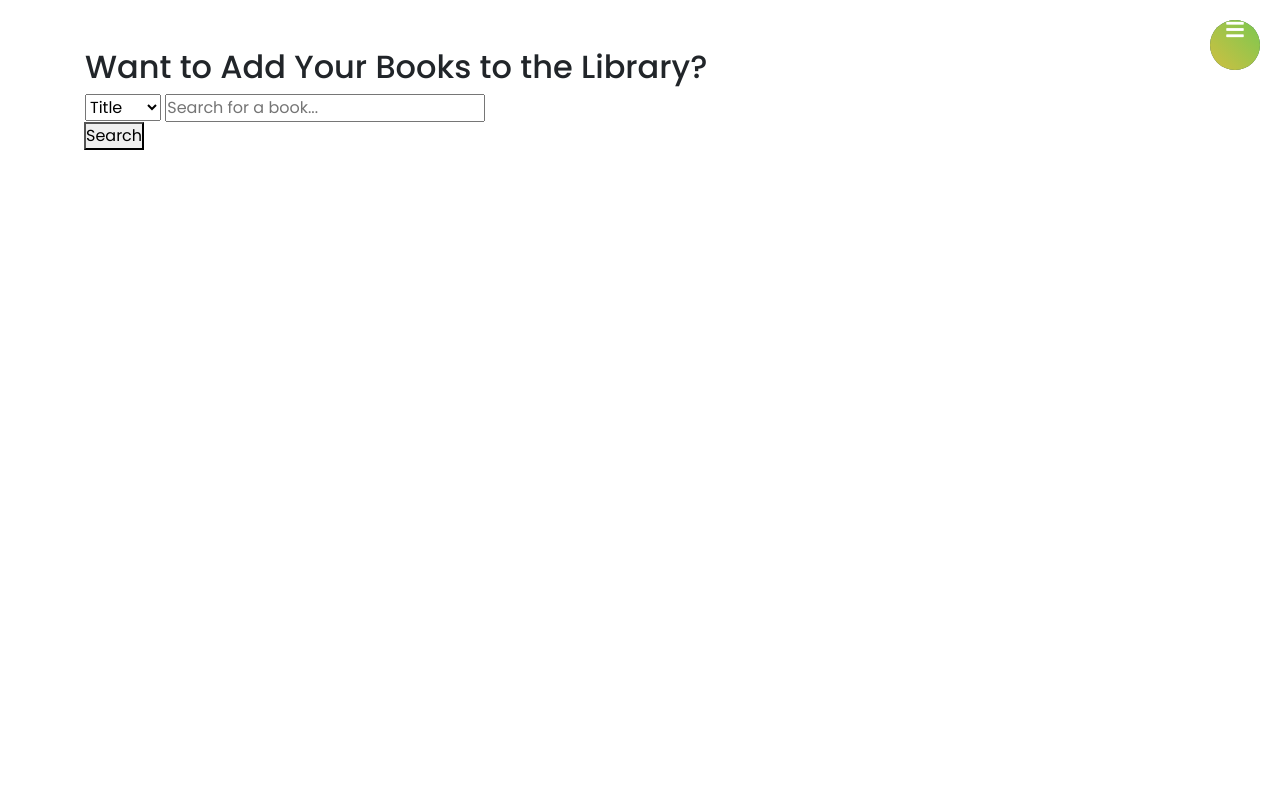
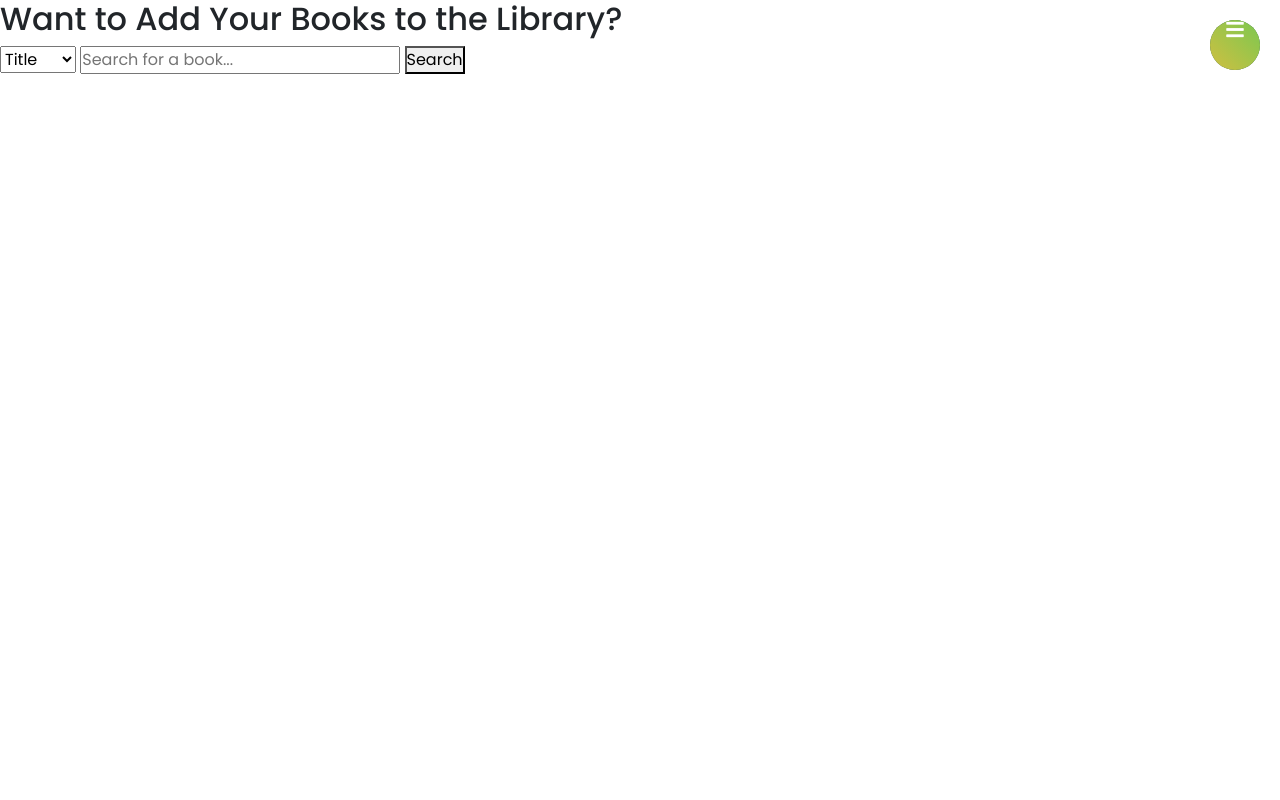
Before and after one commit to SidneyEdwards/GreenPage, a Node server app: page /add in a window 1280 px wide. Run offline with Node 20, Linux system fonts and the light colour scheme; the visitor is signed in with stand-in values (Sample User, id 1); data comes from the database, SQL or seed files in the repository; some libraries are stand-ins or nearby versions.

Commit message:
Update add.handlebars

```diff
--- a/views/add.handlebars
+++ b/views/add.handlebars
@@ -1,14 +1,14 @@
 
-<form class="container mt-5">
     <h2>Want to Add Your Books to the Library?</h2>
-    <form id="searchForm"class="mt-3" style="display: none;">
+    <form id="searchForm">
   <select id="searchType">
     <option value="title">Title</option>
     <option value="author">Author</option>
-
   </select>
   <input type="text" id="searchInput" placeholder="Search for a book..." />
-  <div class="input-group-append">
   <button type="submit">Search</button>
 </form>
-</div>
+<div id="booksContainer"></div>
+
+<script src="/js/add.js" ></script>
+<script src="/js/searchBooks.js" ></script>
```
